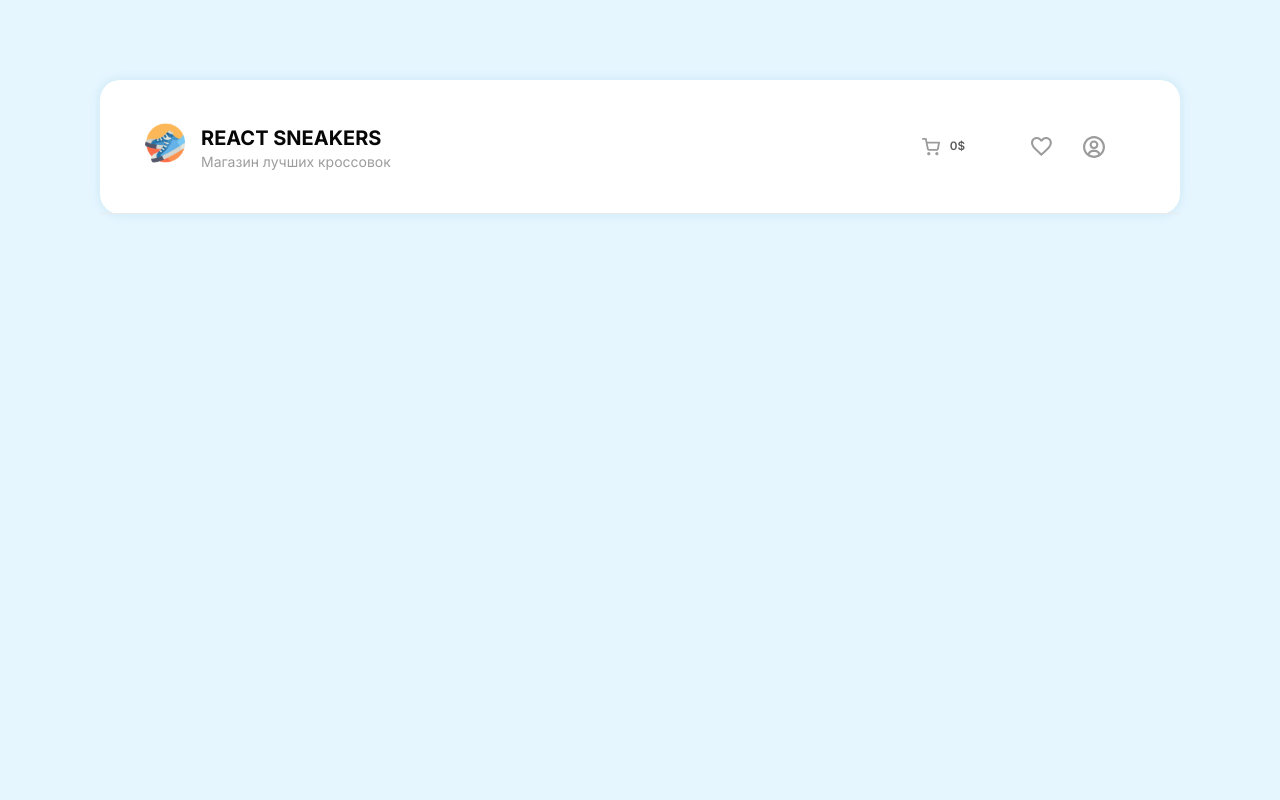
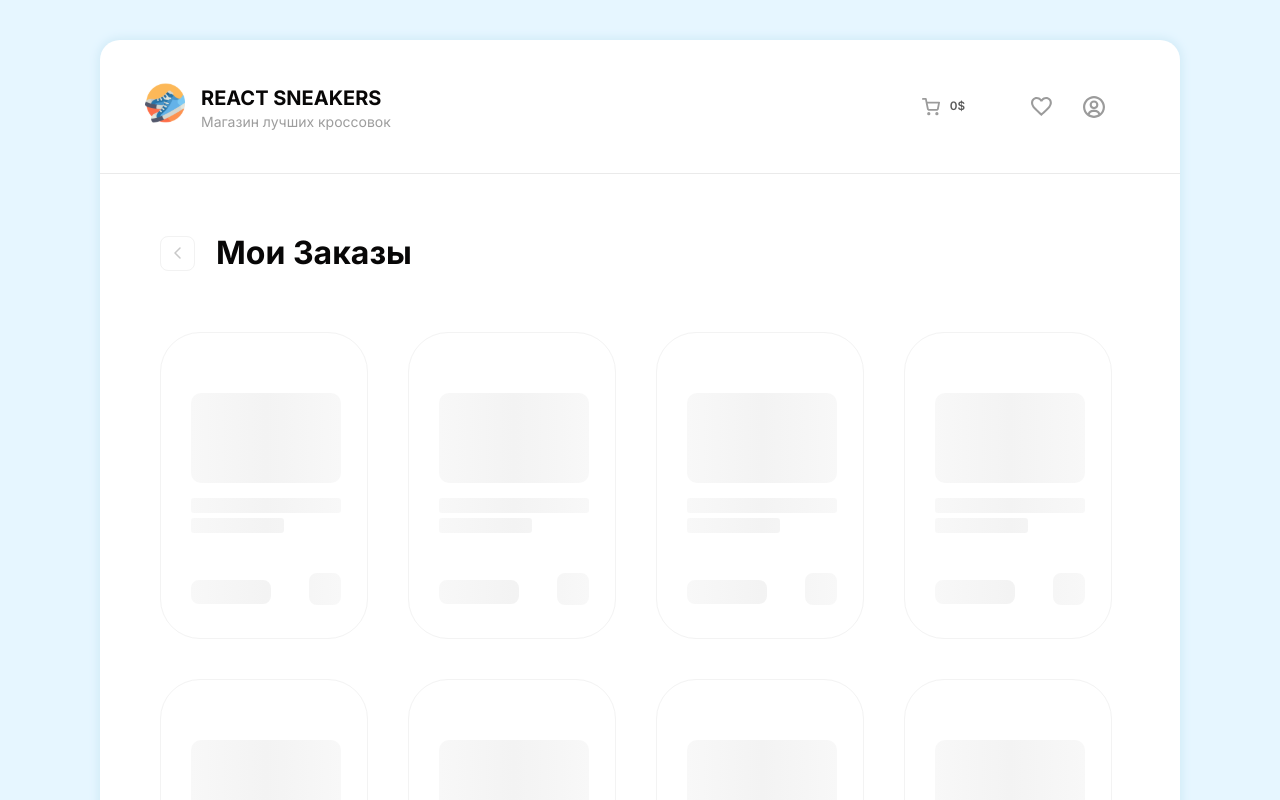
Before and after one commit to Ko2doo/react-sneakers, a React (Create React App) app: page /orders in a window 1280 px wide. Shown: the top 800 px of the page. Built offline with nearby package versions, Linux system fonts and the light colour scheme; no server answers.

Commit message:
UPD => 13.01.23 -> работа над ошибками + добавили для корректного вывода товаров parentId -- ещё не до конца

```diff
--- a/src/App.js
+++ b/src/App.js
@@ -7,6 +7,7 @@ import Drawer from './components/Drawer/Drawer';
 import Header from './components/Header/Header';
 import Home from './pages/Home';
 import Favorites from './pages/Favorites/Favorites';
+import Orders from './pages/Orders/Orders';
 
 // импорт константы контекст
 export const AppContext = React.createContext({});
@@ -57,17 +58,30 @@ function App() {
      * сначала грузим состояние корзины, после состояние избранных товаров, и только потом сами карточки на гл стр.
      */
     async function fetchData() {
-      const cartResponse = await axios.get('https://62cff469d9bf9f1705801797.mockapi.io/cart');
-      const favoritesResponse = await axios.get(
-        'https://62cff469d9bf9f1705801797.mockapi.io/favorite',
-      );
-      const itemsResponse = await axios.get('https://62cff469d9bf9f1705801797.mockapi.io/items');
+      try {
+        // можно так
+        // const cartResponse = await axios.get('https://62cff469d9bf9f1705801797.mockapi.io/cart');
+        // const favoritesResponse = await axios.get(
+        //   'https://62cff469d9bf9f1705801797.mockapi.io/favorite',
+        // );
+        // const itemsResponse = await axios.get('https://62cff469d9bf9f1705801797.mockapi.io/items');
+
+        // а можно и так (используется Promise.all()):
+        const [cartResponse, favoritesResponse, itemsResponse] = await Promise.all([
+          axios.get('https://62cff469d9bf9f1705801797.mockapi.io/cart'),
+          axios.get('https://62cff469d9bf9f1705801797.mockapi.io/favorite'),
+          axios.get('https://62cff469d9bf9f1705801797.mockapi.io/items'),
+        ]);
 
         setIsLoading(false);
 
         setCartItems(cartResponse.data); // Запрашиваем данные корзины товаров с сервера
         setItemsFavorite(favoritesResponse.data); // Запрашиваем данные карточек товаров для гл страницы с сервера
         setItems(itemsResponse.data); // Запрашиваем данные карточек товаров для гл страницы с сервера
+      } catch (error) {
+        alert('Ошибка при запросе данных ;(');
+        console.error(error);
+      }
     }
 
     fetchData();
@@ -87,6 +101,7 @@ function App() {
       }
     } catch (error) {
       alert('Не удалось добавить в корзину :(');
+      console.error(error);
     }
   };
 
@@ -116,6 +131,7 @@ function App() {
 
   // функция удаления товара из корзины
   const onRemoveItem = (id) => {
+    try {
       axios.delete(`https://62cff469d9bf9f1705801797.mockapi.io/cart/${id}`); // удаляем с сервера
 
       /*
@@ -124,6 +140,10 @@ function App() {
        * и удали id того элемента который я передал через функцию при клике на кнопку
        */
       setCartItems((prev) => prev.filter((item) => item.id !== id));
+    } catch (error) {
+      alert('Ошибка удаления товара из корзины ;(');
+      console.error(error);
+    }
   };
 
   // Метод для извлечения данных из input для поиска данных
@@ -156,6 +176,7 @@ function App() {
           cartItems,
           itemsFavorite,
           isItemAdded,
+          onAddToCart,
           onAddToFavorites,
           setCartOpened,
           setCartItems,
@@ -193,6 +214,16 @@ function App() {
                 />
               }
               exact></Route>
+
+            <Route
+              path="/orders"
+              element={
+                <Orders
+                  onAddToCart={(obj) => onAddToCart(obj)}
+                  onAddToFavorites={(obj) => onAddToFavorites(obj)}
+                />
+              }
+              exact></Route>
           </Routes>
         </main>
       </AppContext.Provider>
--- a/src/components/Card/Card.jsx
+++ b/src/components/Card/Card.jsx
@@ -28,12 +28,15 @@ function Card({
   // use method useState from btn favorite
   const [isAddedFavorite, setIsAddedFavorite] = React.useState(favorited);
 
+  // храним данные для формирования массива
+  const itemObj = { id, parentId: id, title, imageUrl, price };
+
   const handleBtnAddCartClick = () => {
-    onAddToCart({ id, title, imageUrl, price });
+    onAddToCart(itemObj);
   };
 
   const handleBtnToFavoriteClick = () => {
-    onAddToFavorites({ id, title, imageUrl, price });
+    onAddToFavorites(itemObj);
     setIsAddedFavorite(!isAddedFavorite);
   };
 
@@ -82,6 +85,8 @@ function Card({
               <span>Цена:</span>
               <b> {price} $</b>
             </div>
+            {/* Условие, если есть в пропсах onAddToCart, то отображаем кнопку. */}
+            {onAddToCart && (
               <button
                 onClick={handleBtnAddCartClick}
                 className={isItemAdded(id) ? style.btn_basked__isChecked : style.btn_basked}
@@ -92,6 +97,7 @@ function Card({
                   className={style.icon_card}
                 />
               </button>
+            )}
           </div>
         </React.Fragment>
       )}
--- a/src/components/Header/Header.jsx
+++ b/src/components/Header/Header.jsx
@@ -27,7 +27,10 @@ function Header(props) {
       <nav className={style.navbar}>
         <ul className={style.userbar}>
           <li className={style.userbar_item}>
-            <button onClick={props.onClickCart} className={style.btn_drawer}>
+            <button
+              onClick={props.onClickCart}
+              className={style.btn_drawer}
+              title="Нажмите для открытия корзины">
               <img src="/img/icons/ic-card.svg" alt="cart" className={style.ic_card} />
               <span>{totalPrice}$</span>
             </button>
@@ -38,7 +41,9 @@ function Header(props) {
             </Link>
           </li>
           <li className={style.userbar_item}>
-            <img src="/img/icons/ic-userbar.svg" alt="user" className={style.ic_userbar} />
+            <Link title="Переход к покупкам" className={style.favorite_link} to="/orders">
+              <img src="/img/icons/ic-userbar.svg" alt="user" className={style.ic_userbar} />
+            </Link>
           </li>
         </ul>
       </nav>
--- /dev/null
+++ b/src/pages/Orders/Orders.jsx
@@ -0,0 +1,62 @@
+/*
+ *   Orders.jsx -> страница заказов
+ *   Реализована локальная загрузка заказанных товаров
+ *
+ **/
+
+import React from 'react';
+import axios from 'axios';
+import { Link } from 'react-router-dom';
+import Card from '../../components/Card/Card';
+import { AppContext } from '../../App';
+
+import style from './Orders.module.scss';
+
+function Orders() {
+  const { onAddToFavorites } = React.useContext(AppContext); // выстаскиваем из контекста две функции
+  const [orders, setOrders] = React.useState([]);
+  const [isLoading, setIsLoading] = React.useState(true); // для этой страницы используем свою загрузку
+
+  React.useEffect(() => {
+    // Самовызывающаяся асинхронная функция
+    (async () => {
+      try {
+        const { data } = await axios.get('/orders');
+
+        // console.log(data.reduce((prev, obj) => [...prev, ...obj.items], []));
+        setOrders(data.reduce((prev, obj) => [...prev, ...obj.items], []));
+        setIsLoading(false);
+      } catch (error) {
+        alert('Ошибка при запросе заказов \nПодробнее в консоли браузера');
+        console.error(error);
+      }
+    })();
+  }, []);
+
+  // orders
+  let renderOrders = (isLoading ? [...Array(8)] : orders).map((item, index) => (
+    <Card
+      key={index}
+      onAddToFavorites={(obj) => onAddToFavorites(obj)}
+      loading={isLoading}
+      {...item} // Грузит id, title, price, imgUrl крч весь объект целиком
+    />
+  ));
+
+  return (
+    <section className={style.content}>
+      <div className={style.content_wrapper}>
+        <div className={style.header_bar}>
+          <Link to="/" className={style.btn_goback} title="На главную">
+            <img className={style.btn_icon} src="/img/icons/ic-right.svg" alt="icon item" />
+          </Link>
+          <h1 className={style.content_title}>Мои Заказы</h1>
+        </div>
+
+        {renderOrders}
+      </div>
+    </section>
+  );
+}
+
+export default Orders;
--- /dev/null
+++ b/src/pages/Orders/Orders.module.scss
@@ -0,0 +1,43 @@
+@import '../../scss/_helpers.scss';
+
+.content {
+  display: flex;
+  flex-wrap: wrap;
+  width: 100%;
+  padding: rem(40);
+}
+
+.header_bar {
+  display: flex;
+  align-items: center;
+  padding-left: rem(20);
+  width: 100%;
+}
+
+.btn_goback {
+  display: inline-flex;
+  align-items: center;
+  justify-content: center;
+  max-width: rem(35);
+  width: 100%;
+  height: rem(35);
+  cursor: pointer;
+  border: rem(1) solid var(--card-button-border-color);
+  border-radius: rem(8);
+  background-color: var(--def-white);
+}
+
+.content_title {
+  font-size: rem(32);
+  font-weight: 700;
+  line-height: em(39);
+  margin-left: rem(21);
+  color: var(--typography-black);
+}
+
+.content_wrapper {
+  display: flex;
+  flex-wrap: wrap;
+  width: 100%;
+  height: 90%;
+}
--- a/src/scss/_main.scss
+++ b/src/scss/_main.scss
@@ -1,24 +1,23 @@
-*{
+* {
   font-family: 'Inter', system-ui;
 }
 
-body{
+body {
   background-color: var(--wrapper-background-color);
 }
 
-
-.main{
+.main {
   display: flex;
   flex-direction: column;
   max-width: rem(1080);
   width: 100%;
-    margin: rem(80) auto 0;
+  margin: rem(40) auto rem(40);
   border-radius: rem(20);
   background-color: var(--def-white);
   box-shadow: 0px 0px 8px 3px #d4ecf8;
 }
 
-.btn_dwar{
+.btn_dwar {
   display: inline-flex;
   align-items: center;
   justify-content: center;
@@ -33,7 +32,7 @@ body{
   border: 1px solid #dbdbdb;
   border-radius: rem(8);
   &:active,
-    &:focus{
+  &:focus {
     background: var(--btn-drawer-input-background-gradient-color-onfocusclick);
   }
 }
```
Lines whose indentation alone changed are shown as unchanged.
